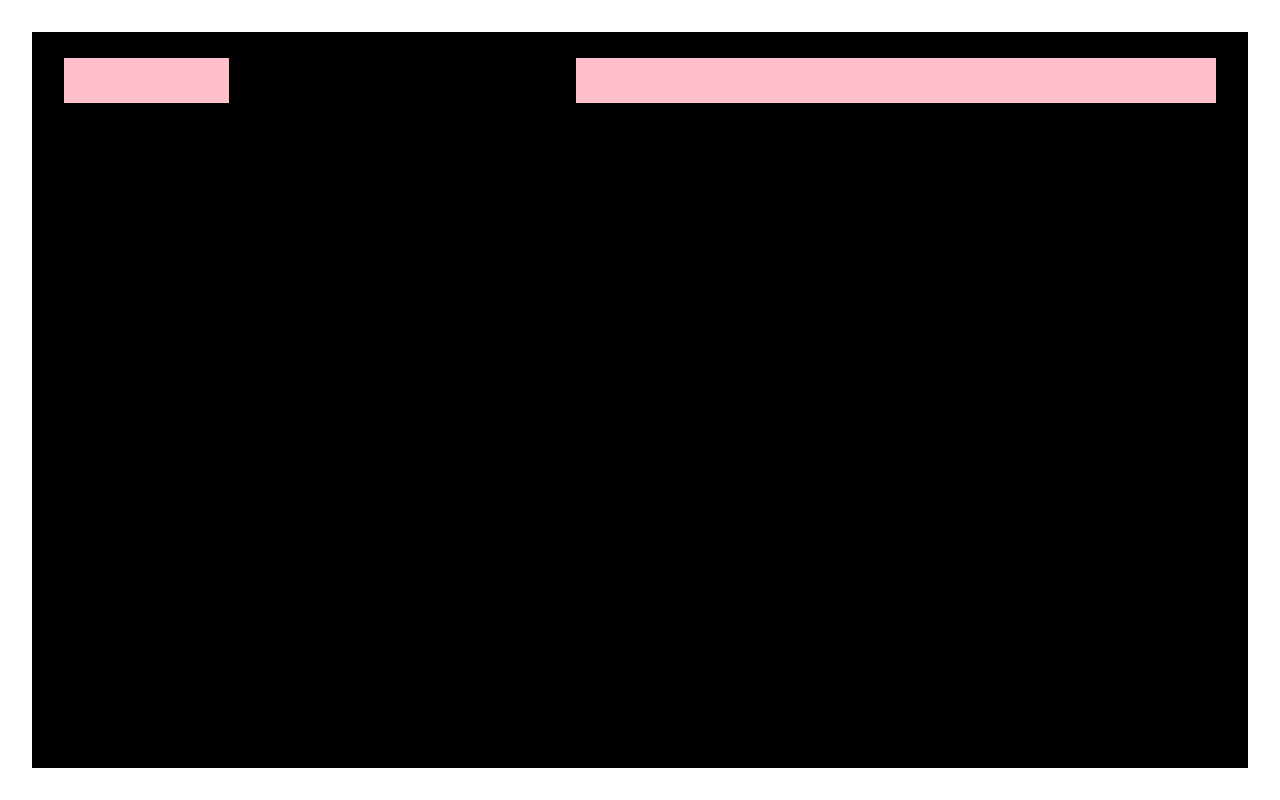
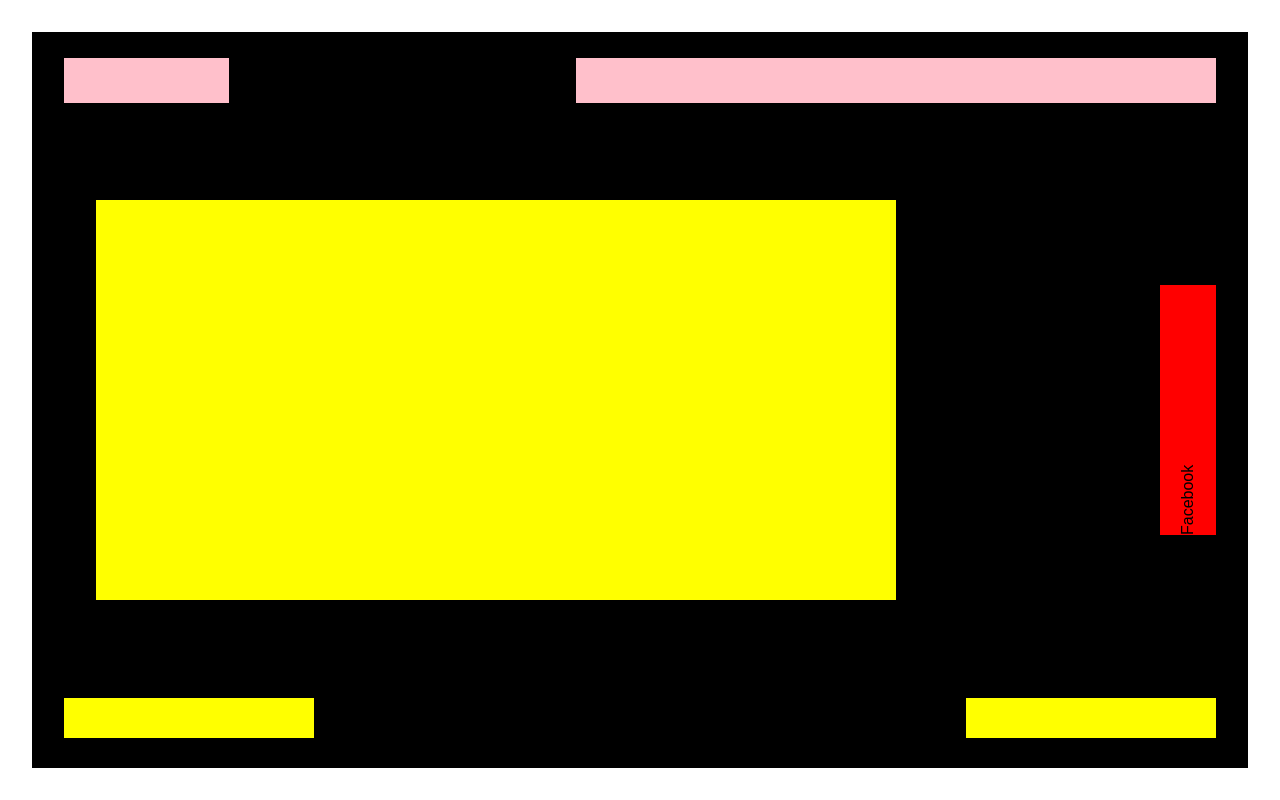
Before and after one commit to Gabbriellaaf/project-3, a plain HTML site: page index.html in a window 1280 px wide. Drawn offline with Linux system fonts and the light colour scheme.

Commit message:
Add base structure for hero

```diff
--- a/index.html
+++ b/index.html
@@ -37,6 +37,28 @@
 
         <div class="hero__inner">
 
+            <div class="hero__main">
+
+                <div class="hero__content">
+
+                </div>
+
+                <nav class="hero__social">
+                    <p>Facebook</p>
+                </nav>
+
+            </div>
+
+            <footer class="hero__footer">
+
+                <a href="" class="hero__prev-link"></a>
+
+                <nav class="hero__pagination">
+
+                </nav>
+
+            </footer>
+
         </div>
 
     </section>
--- a/src/scss/pages/home/_hero.scss
+++ b/src/scss/pages/home/_hero.scss
@@ -6,5 +6,62 @@
 
     &__inner {
         background-color: #000; // temp
+        display: grid;
+        grid-template-rows: 100px 1fr 100px;
+        grid-template-areas:
+        'hero-header'
+        'hero-main'
+        'hero-footer';
+        align-items: center;
+
+    }
+
+    &__main {
+        grid-area: hero-main;
+        padding: var(--gap-m) var(--gap-xl);
+        position: relative;
+    }
+
+    &__footer {
+        grid-area: hero-footer;
+        display: flex;
+        justify-content: space-between;
+        padding: 0 var(--gap-m);
+    }
+
+    &__content {
+        max-width: 50rem;
+        width: 100%;
+        background-color: yellow; // temp
+        min-height: 400px; // temp
+    }
+
+    &__prev-link {
+        display: block;
+        min-height: 40px;   //temp
+        max-width: 250px;   //temp
+        width: 100%;        //temp
+        background-color: yellow; //temp
+    }
+
+    &__pagination {
+        display: block;
+        min-height: 40px;   //temp
+        max-width: 250px;   //temp
+        width: 100%;        //temp
+        background-color: yellow; //temp
+
+    }
+
+    &__social {
+        min-height: 40px;   //temp
+        max-width: 250px;   //temp
+        width: 100%;        //temp
+        background-color: red; //temp
+        position: absolute;
+        right: var(--gap-m);
+        top: 40%;
+        transform: rotate(-90deg) translateX(50%);
+        transform-origin: bottom right;
     }
 }
```
Also changed, not shown: style.css, 1 other file.
